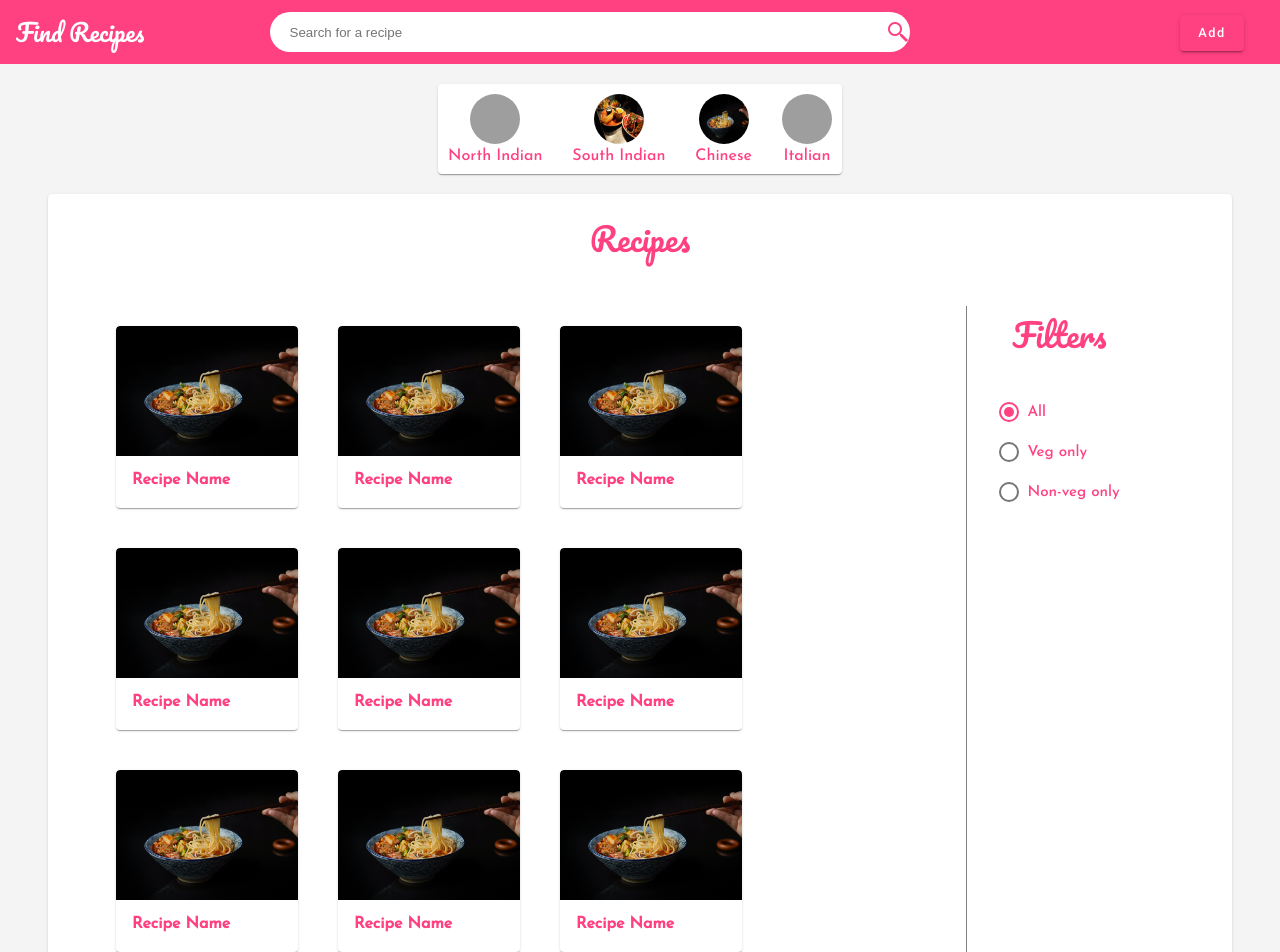
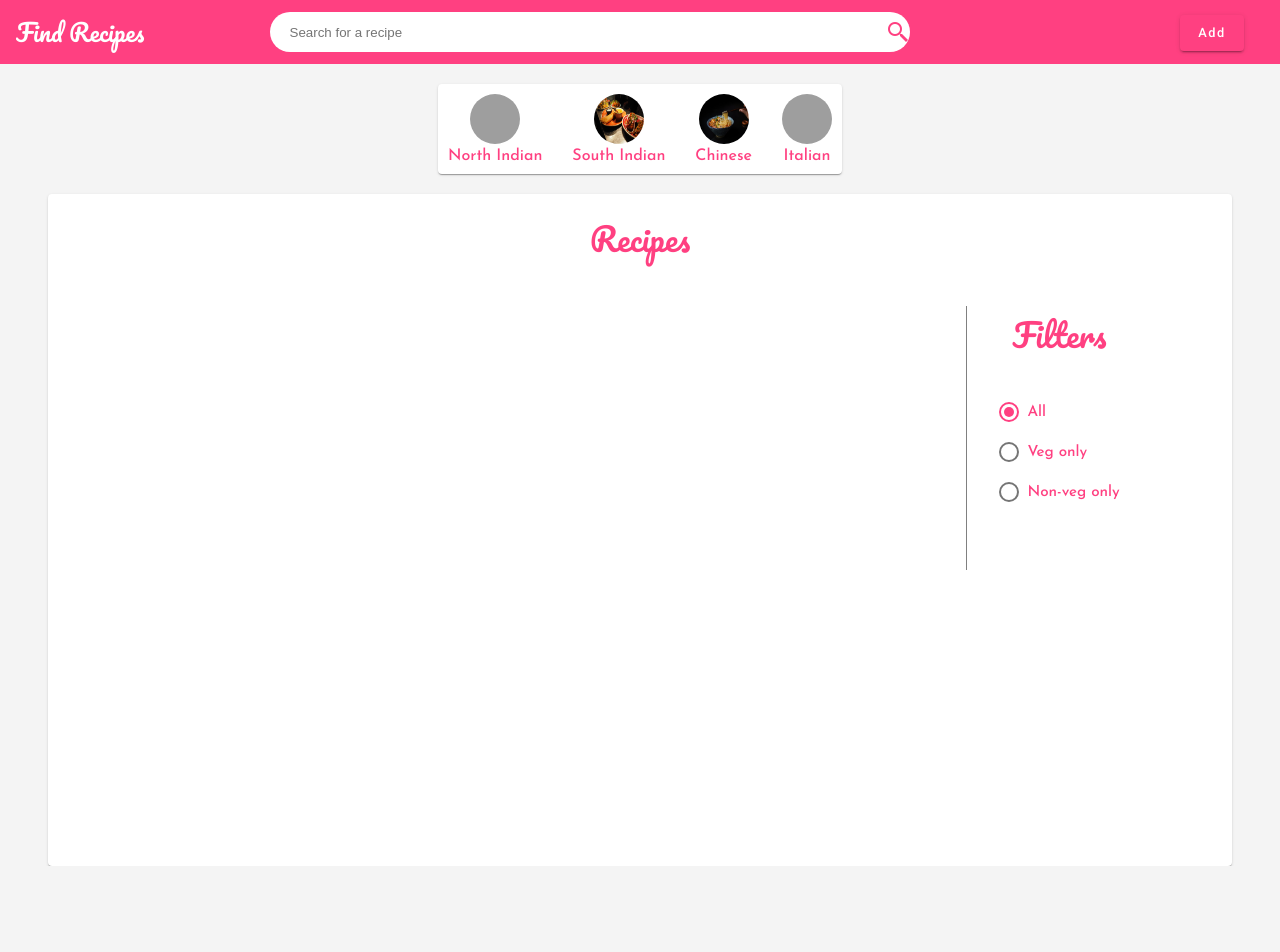
Before and after one commit to Prabhuadams983/recipe-web, an Angular app: page / in a window 1280 px wide. Shown: the top 952 px of the page. After the commit the page ends 866 px from the top, so only its background shows below. Built offline with nearby package versions, Linux system fonts and the light colour scheme; grey boxes are pictures that could not be loaded.

Commit message:
added-service

```diff
--- a/src/app/recipes-list/recipe-item/recipe-item.component.html
+++ b/src/app/recipes-list/recipe-item/recipe-item.component.html
@@ -1,6 +1,6 @@
 <mat-card matRipple>
     <img mat-card-image src="../../../assets/chinese.jpg" height="130">
     <mat-card-content>
-        <h5>Recipe Name</h5>
+        <h5>Name</h5>
     </mat-card-content>
 </mat-card>
--- a/src/app/recipes-list/recipes-list.component.html
+++ b/src/app/recipes-list/recipes-list.component.html
@@ -2,21 +2,13 @@
     <mat-card-title>Recipes</mat-card-title>
     <mat-card-content>
         <div class="list-container">
-            <app-recipe-item></app-recipe-item>
-            <app-recipe-item></app-recipe-item>
-            <app-recipe-item></app-recipe-item>
-            <app-recipe-item></app-recipe-item>
-            <app-recipe-item></app-recipe-item>
-            <app-recipe-item></app-recipe-item>
-            <app-recipe-item></app-recipe-item>
-            <app-recipe-item></app-recipe-item>
-            <app-recipe-item></app-recipe-item>
+            <app-recipe-item *ngFor="let recipe of recipes"></app-recipe-item>
         </div>
         <div class="filter-container">
             <mat-card-title>Filters</mat-card-title>
             <mat-card-content>
                 <mat-radio-group>
-                    <mat-radio-button value="all" checked>All</mat-radio-button>
+                    <mat-radio-button checked>All</mat-radio-button>
                     <mat-radio-button value="V">Veg only</mat-radio-button>
                     <mat-radio-button value="NV">Non-veg only</mat-radio-button>
                 </mat-radio-group>
--- a/src/app/recipes-list/recipes-list.component.ts
+++ b/src/app/recipes-list/recipes-list.component.ts
@@ -1,4 +1,4 @@
-import { Component, OnInit } from '@angular/core';
+import { Component, OnInit, Input } from '@angular/core';
 
 @Component({
   selector: 'app-recipes-list',
@@ -7,6 +7,7 @@ import { Component, OnInit } from '@angular/core';
 })
 export class RecipesListComponent implements OnInit {
 
+  @Input() recipes:any[];
   constructor() { }
 
   ngOnInit() {
--- a/src/app/recipes/recipes.component.html
+++ b/src/app/recipes/recipes.component.html
@@ -1,7 +1,7 @@
 <mat-toolbar color="accent">
     <span>Find Recipes</span>
     <div class="search">
-        <input type="text" placeholder="Search for a recipe">
+        <input type="text" placeholder="Search for a recipe" [(ngModel)]="recipeName" (keyup)="get($event)">
     </div>
     <div class="toolbar-button">
         <button mat-raised-button color="accent">Add</button>
@@ -9,4 +9,4 @@
 </mat-toolbar>
 <app-filters></app-filters>
 
-<app-recipes-list></app-recipes-list>
+<app-recipes-list [recipes]="recipesList"></app-recipes-list>
--- a/src/app/recipes/recipes.component.ts
+++ b/src/app/recipes/recipes.component.ts
@@ -1,4 +1,5 @@
 import { Component, OnInit } from '@angular/core';
+import { RecipeService } from '../services/recipe.service';
 
 @Component({
   selector: 'app-recipes',
@@ -6,10 +7,24 @@ import { Component, OnInit } from '@angular/core';
   styleUrls: ['./recipes.component.css']
 })
 export class RecipesComponent implements OnInit {
+  recipeName:string;
+  recipesList:any[]=[];
+  constructor(private recipeService : RecipeService) {
 
-  constructor() { }
+  }
 
   ngOnInit() {
   }
 
+  get(event){
+    if(event.keyCode === 13){
+      this.recipeService.name = this.recipeName;
+        this.recipeService.getRecipesList().subscribe((res) =>{
+          if(res['status'] == 200){
+            this.recipesList = res['recipes'];
+          }
+        });
+    }
+  }
+
 }
--- /dev/null
+++ b/src/app/services/recipe.service.ts
@@ -0,0 +1,26 @@
+import { Injectable } from '@angular/core';
+import { HttpClient, HttpParams } from '@angular/common/http';
+@Injectable({
+  providedIn: 'root'
+})
+export class RecipeService {
+  private url = "http://localhost:3000";
+  public name:string;
+  public type:string;
+  public category:string;
+  constructor(private _http:HttpClient) { }
+
+  getRecipesList(){
+    let params = new HttpParams();
+    if(this.type){
+      params = params.append('type',this.type);
+    }
+    if(this.category){
+      params = params.append('category',this.category);
+    }
+    if(this.name){
+      params = params.append('name',this.name);
+    }
+    return this._http.get(`${this.url}/get`,{params});
+  }
+}
```
Also changed, not shown: src/app/app.module.ts (+7 -4 lines), 1 other file (tests, documents, lock files or other folders).
